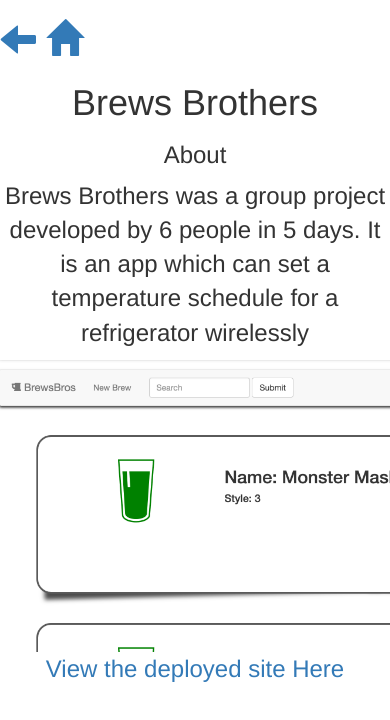
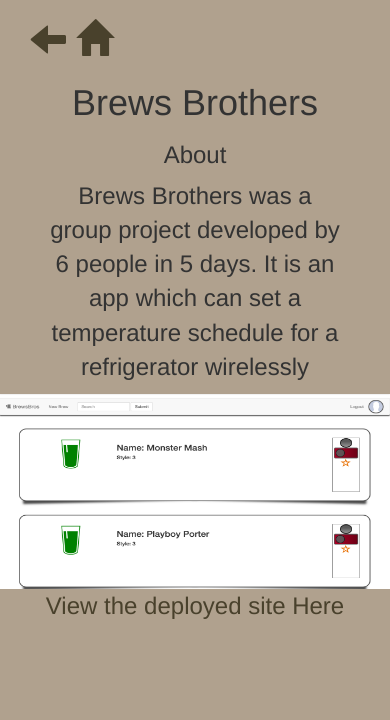
Before and after one commit to eparkhurst/responsive-Portfolio, a plain HTML site: page views/brewsBros.html in a window 390 px wide. Drawn offline with nearby package versions, Linux system fonts and the light colour scheme.

Commit message:
redesigned the details page. changed background color and color of text and icons. changed video size and added breakpoints

```diff
--- a/css/detail.css
+++ b/css/detail.css
@@ -1,14 +1,19 @@
-.title {
-  text-align: center;
-  position: absolute;
-  left: 50%;
-  top: 50%;
-  transform: translate(-50%, -50%);
-  color:white;
+body{
+  background-color:  #b0a18e;
 }
 
+.header{
+  margin:0 50px;
+}
 .home{
   text-align: left;
+  margin-left: 30px;
+}
+.back-icon{
+  color: #49412c;
+}
+.home:hover .back-icon{
+  color:black;
 }
 .home a{
    text-decoration: none;
@@ -21,14 +26,27 @@
   font-size: 24px;
 }
 
-@media (min-width: 800px) {
+
+.movie-container{
+  margin: auto;
+  width:60%;
+}
+.movie{
+  width:100%;
+  height: 40vw;
+}
+@media screen and (max-width:800px){
   .movie-container{
-    margin: auto;
-    height:650px;
-    width:750px;
+      width:100%;
   }
   .movie{
-    width:750px;
-    height:650px;
+    height: 50vw;
   }
 }
+
+.deploy-link{
+  color: #49412c;
+}
+.deploy-link:hover{
+  color: black;
+}
--- a/views/brewsBros.html
+++ b/views/brewsBros.html
@@ -11,8 +11,8 @@
   <body>
     <h1 class="home">
       <a href="/../index.html">
-        <span class="glyphicon glyphicon-arrow-left"></span>
-        <span class="glyphicon glyphicon-home"></span>
+        <span class="glyphicon glyphicon-arrow-left back-icon"></span>
+        <span class="glyphicon glyphicon-home back-icon"></span>
       </a>
     </h1>
     <div class="">
@@ -24,10 +24,12 @@
             Brews Brothers was a group project developed by 6 people in 5 days. It is an app which can set a temperature schedule for a refrigerator wirelessly
           </p>
         </div>
-        <div class="embed-responsive embed-responsive-4by3 movie-container">
-        <img src="../imgs/brewsbrothers.png" width="750px" border="1px solid black"/>
+        <div class="movie-container">
+        <img src="../imgs/brewsbrothers.png" class="movie"/>
         </div>
-        <a href="https://brewsbrotherschillerfrontend.firebaseapp.com/" target="_blank"><p>View the deployed site Here</p></a>
+        <a class="deploy-link" href="https://brewsbrotherschillerfrontend.firebaseapp.com/" target="_blank"><p>View the deployed site Here</p></a>
       </div>
+      <script src="https://ajax.googleapis.com/ajax/libs/jquery/1.11.3/jquery.min.js"></script>
+      <script src="https://maxcdn.bootstrapcdn.com/bootstrap/3.3.5/js/bootstrap.min.js"></script>
   </body>
 </html>
```
Also changed, not shown: views/gitUp.html (+5 -5 lines), views/moviePicker.html (+5 -5 lines), views/trackPath.html (+4 -4 lines).
